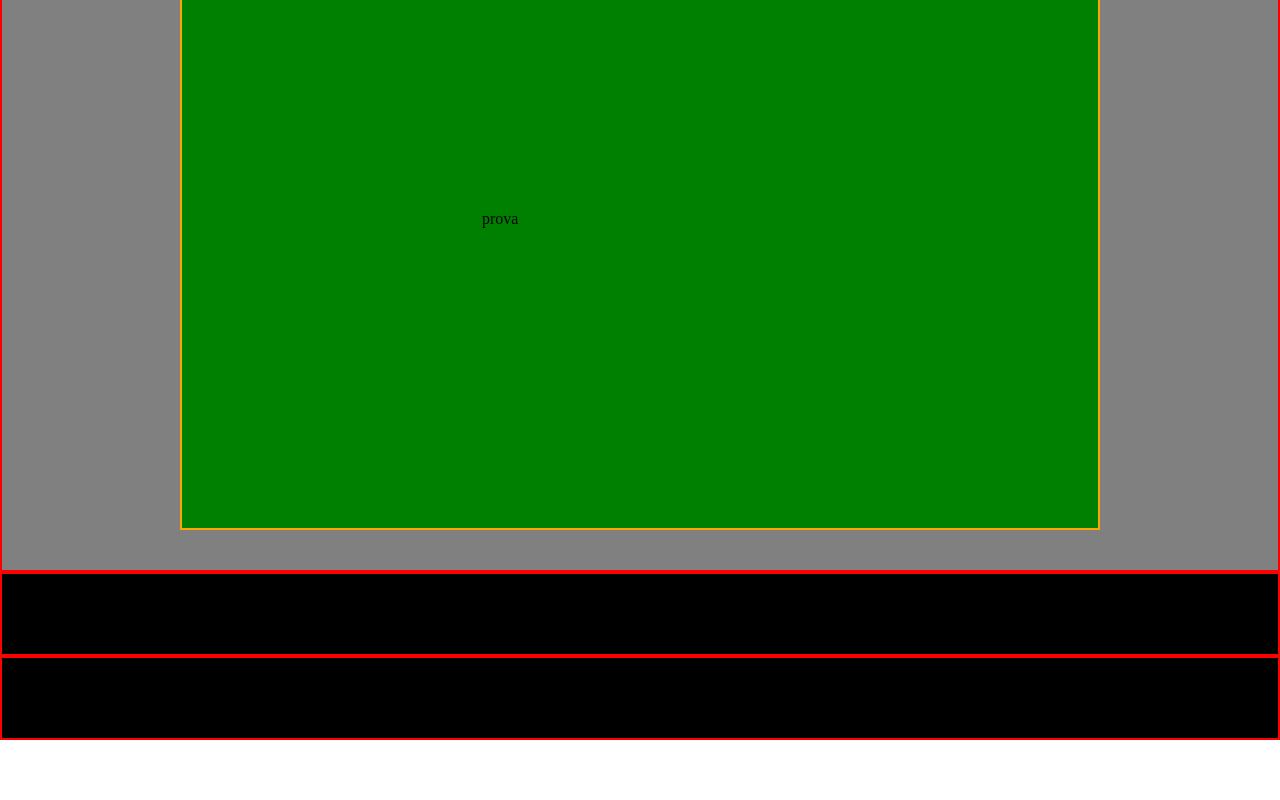
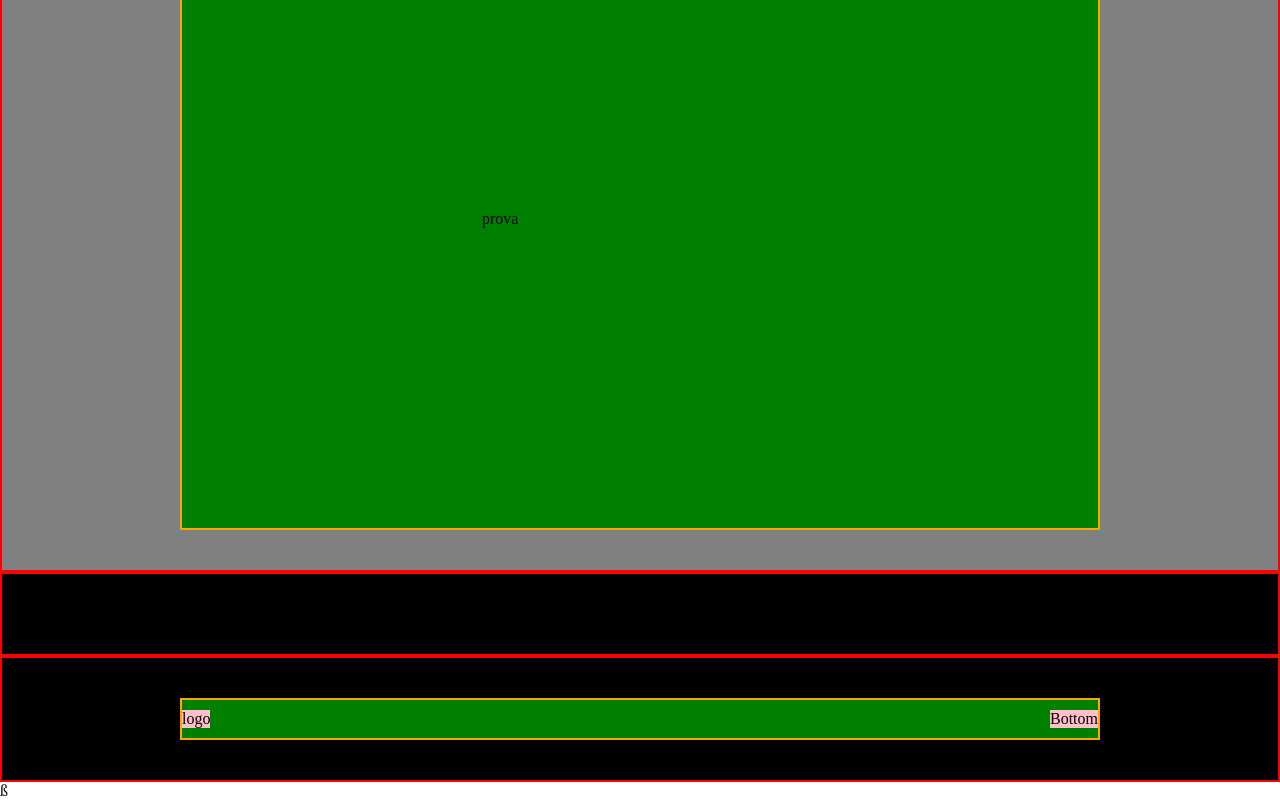
Before and after one commit to PiersilvioPellegrini/htmlcss-struttura-discord, a plain HTML site: page index.html in a window 1280 px wide. Shown: the part 1574-2374 px from the top of the page. Before the commit the page ends 2314 px from the top, so only its background shows below. Drawn offline with Linux system fonts and the light colour scheme.

Commit message:
added half footer

```diff
--- a/css/style.css
+++ b/css/style.css
@@ -121,3 +121,20 @@ section {
 .bg-black {
     background-color: black;
 }
+
+.footer2{
+    width: 920px;
+    margin: 0 auto;
+    border: 2px solid orange;
+    background-color: green;
+    display: flex;
+    justify-content: space-between;
+    padding: 10px 0 ;
+
+
+
+}
+
+.logo_footer , .bottom{
+    background-color: pink;
+}
--- a/index.html
+++ b/index.html
@@ -118,8 +118,15 @@
 
         <section>
 
-            <div>
-                <!-- contenitore footer -->
+            <div class="footer2">
+                <div class="logo_footer">
+                    logo
+                </div>
+
+                <div class="bottom">
+                    Bottom
+                </div>
+
             </div>
         </section>
 
@@ -131,5 +138,5 @@
 
 
 </body>
-
+ß
 </html>
```
